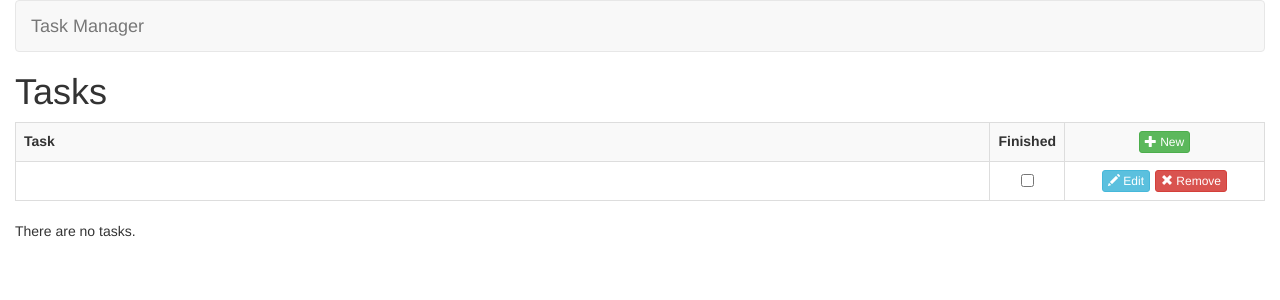
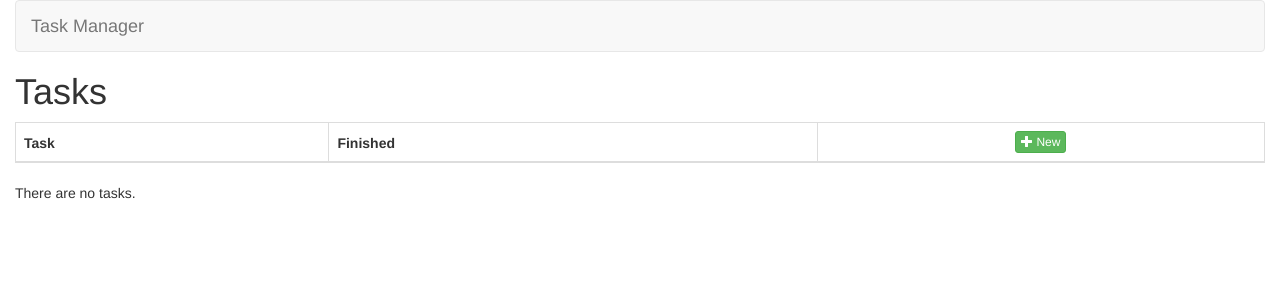
Before and after one commit to rubemfsv/Angular-Task-Manager, an Angular app: page /tasks/list-tasks in a window 1280 px wide. Shown: the top 300 px of the page. Built offline with nearby package versions, Linux system fonts and the light colour scheme.

Commit message:
feature: tasks list implementation

```diff
--- a/src/app/tasks/list-tasks/list-tasks.component.html
+++ b/src/app/tasks/list-tasks/list-tasks.component.html
@@ -1,43 +1,40 @@
 <h1>Tasks</h1>
 
 <table class="table table-striped table-bordered table-hover">
-  <tbody>
+  <thead>
     <tr>
       <th>Task</th>
       <th>Finished</th>
       <th class="text-center">
-        <a
-           class="btn btn-xs btn-success">
-           <span class="glyphicon glyphicon-plus"
-             aria-hidden="true"></span> New
+        <a class="btn btn-xs btn-success">
+          <span class="glyphicon glyphicon-plus" aria-hidden="true"></span> New
         </a>
       </th>
     </tr>
-    <tr>
-      <td>
-
-      </td>
+  </thead>
+  <tbody>
+    <tr *ngFor="let task of tasks">
+      <td [class.success]="!task.finished">{{ task.name }}</td>
       <td style="width: 70px" class="text-center">
-        <input
-          type="checkbox">
+        <input type="checkbox" [value]="task.id" [checked]="task.finished" />
       </td>
       <td class="text-center" style="width: 200px">
         <a
-          title="Editar" alt="Editar"
-          style="margin-right: 5px;"
-          class="btn btn-xs btn-info">
-          <span class="glyphicon glyphicon-pencil"
-            aria-hidden="true"></span> Edit
+          title="Editar"
+          alt="Editar"
+          style="margin-right: 5px"
+          class="btn btn-xs btn-info"
+        >
+          <span class="glyphicon glyphicon-pencil" aria-hidden="true"></span>
+          Edit
         </a>
-        <a href="#" title="Remover" alt="Remover"
-
-          class="btn btn-xs btn-danger">
-          <span class="glyphicon glyphicon-remove"
-            aria-hidden="true"></span> Remove
+        <a href="#" title="Remover" alt="Remover" class="btn btn-xs btn-danger">
+          <span class="glyphicon glyphicon-remove" aria-hidden="true"></span>
+          Remove
         </a>
       </td>
     </tr>
   </tbody>
 </table>
 
-<p>There are no tasks.</p>
+<p *ngIf="tasks.length === 0">There are no tasks.</p>
--- a/src/app/tasks/list-tasks/list-tasks.component.ts
+++ b/src/app/tasks/list-tasks/list-tasks.component.ts
@@ -1,15 +1,28 @@
 import { Component, OnInit } from '@angular/core';
+import { Task, TaskService } from '../shared';
 
 @Component({
   selector: 'app-list-tasks',
   templateUrl: './list-tasks.component.html',
-  styleUrls: ['./list-tasks.component.css']
+  styleUrls: ['./list-tasks.component.css'],
 })
 export class ListTasksComponent implements OnInit {
+  tasks: Task[];
 
-  constructor() { }
+  constructor(private taskService: TaskService) {}
 
   ngOnInit(): void {
+    this.tasks = this.listAllTasks();
   }
 
+  listAllTasks(): Task[] {
+    return this.taskService.listAllTasks();
+  }
+
+  remove($event: any, task: Task): void {
+    $event.preventDefault();
+
+    if (confirm('Do you want to remove')) {
+    }
+  }
 }
--- a/src/app/tasks/tasks.module.ts
+++ b/src/app/tasks/tasks.module.ts
@@ -1,11 +1,14 @@
 import { NgModule } from '@angular/core';
 import { CommonModule } from '@angular/common';
+import { RouterModule } from '@angular/router';
+import { FormsModule } from '@angular/forms';
+
 import { TaskService } from './shared';
 import { ListTasksComponent } from './list-tasks';
 
 @NgModule({
   declarations: [ListTasksComponent],
-  imports: [CommonModule],
+  imports: [CommonModule, RouterModule, FormsModule],
   providers: [TaskService],
 })
 export class TasksModule {}
```
Lines whose indentation alone changed are shown as unchanged.
